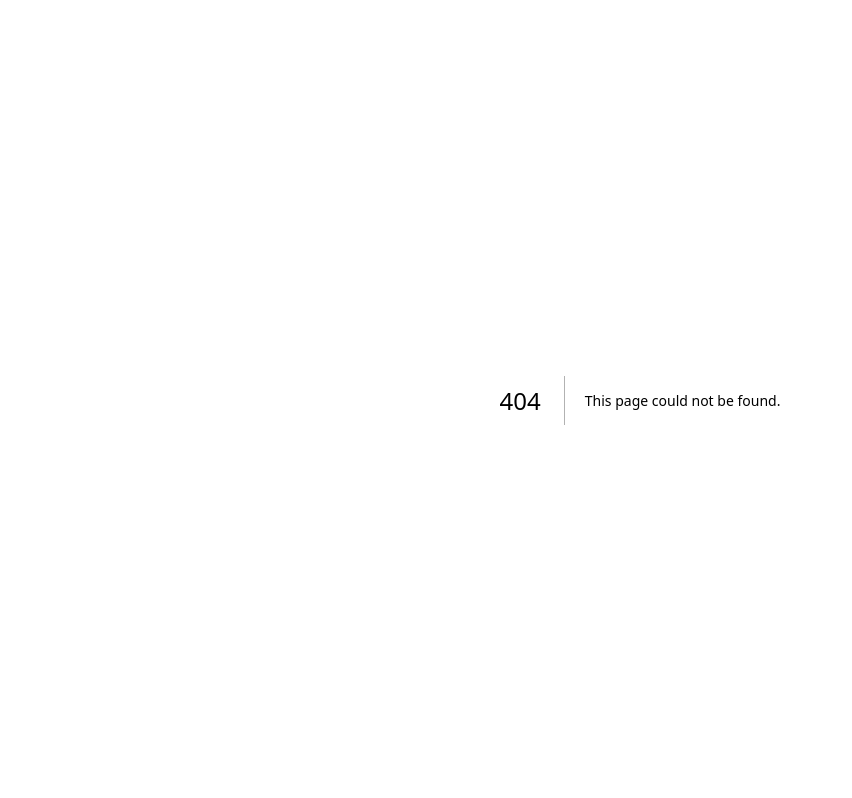
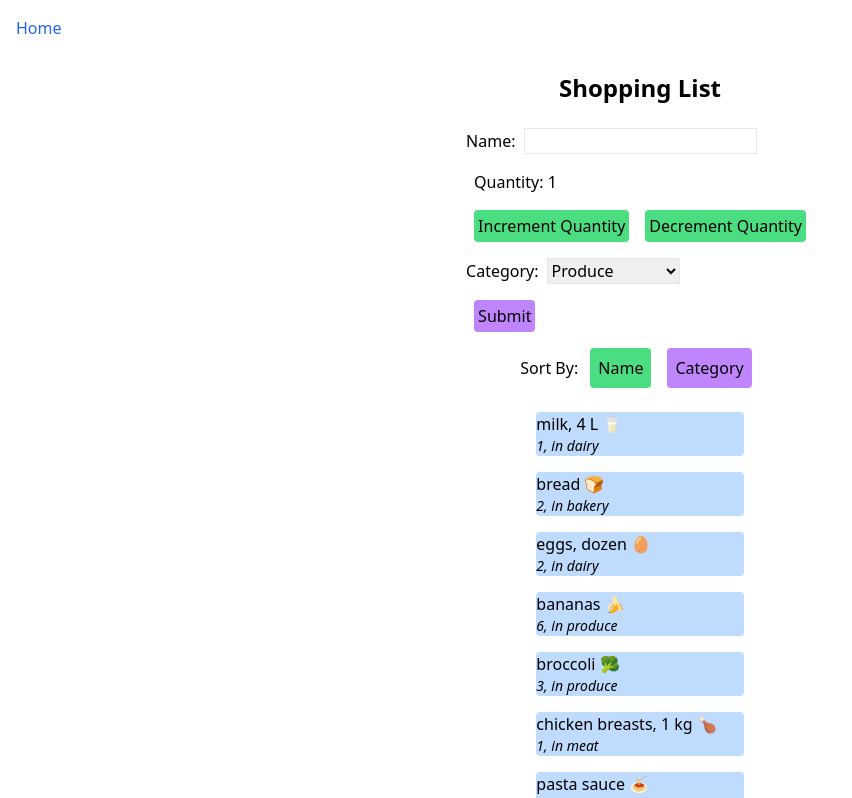
Before and after one commit to MichaelaP18/cprg306-assignments, a Next.js app: page /week-7 in a window 1280 px wide. Before the commit this address had no page. Shown: the top 798 px of the page, without its empty margins (0-852 px from the left). Built offline with nearby package versions, Linux system fonts and the light colour scheme.

Commit message:
Week 7 updates

```diff
--- a/app/page.js
+++ b/app/page.js
@@ -10,6 +10,8 @@ export default function Page() {
         <li className="p-4 hover:text-blue-600"><Link href="/week-4">Week 4</Link></li>
         <li className="p-4 hover:text-blue-600"><Link href="/week-5">Week 5</Link></li>
         <li className="p-4 hover:text-blue-600"><Link href="/week-6">Week 6</Link></li>
+        <li className="p-4 hover:text-blue-600"><Link href="/week-7">Week 7</Link></li>
+        <li className="p-4 hover:text-blue-600"><Link href="/week-8">Week 8</Link></li>
       </ul>
     </div>
   );
--- /dev/null
+++ b/app/week-7/item-list.js
@@ -0,0 +1,48 @@
+import { useState, useEffect } from 'react';
+import Item from './item';
+
+
+
+export default function ItemList({ items }) {
+    const [sortByName, setSortByName] = useState(true);
+    const [sortByCategory, setSortByCategory] = useState(false);
+    const [sortedItems, setSortedItems] = useState([...items]);
+
+    useEffect(() => {
+      setSortedItems([...items]);
+    }, [items]);
+
+
+
+    const handleClick = (sortOption) => {
+      let itemsCopy = [...items];
+        if (sortOption === 'name') {
+          setSortByName(true);
+          setSortByCategory(false);
+          itemsCopy.sort((a, b) => a.name.localeCompare(b.name));
+        } else if (sortOption === 'category') {
+          setSortByName(false);
+          setSortByCategory(true);
+          itemsCopy.sort((a, b) => a.category.localeCompare(b.category));
+        }
+        setSortedItems(itemsCopy);
+      };
+
+
+
+
+  return (
+    <div>
+        <label>Sort By: </label>
+        <button onClick={() => handleClick('name')}  className="bg-green-400 hover:bg-green-600 rounded w-30 p-2 m-2">Name</button>
+        <button onClick={() => handleClick('category')} className="bg-purple-400 hover:bg-purple-600 rounded w-30 p-2 m-2">Category</button>
+        <ul>
+        {sortedItems.map((item) => (
+            <Item key={item.id} name={item.name} quantity={item.quantity} category={item.category} />
+        ))}
+        </ul>
+
+    </div>
+  );
+
+};
--- /dev/null
+++ b/app/week-7/item.js
@@ -0,0 +1,15 @@
+
+
+const Item = ({ name, quantity, category }) => {
+    return (
+      <li>
+        <div className="bg-blue-200 m-4 rounded">
+          <h3>{name}</h3>
+          <p className="text-sm italic">{quantity}, in {category}</p>
+        </div>
+
+      </li>
+    );
+  };
+
+  export default Item;
--- /dev/null
+++ b/app/week-7/items.json
@@ -0,0 +1,74 @@
+[
+    {
+      "id": "1h2GJKH12gkHG31h1H",
+      "name": "milk, 4 L 🥛",
+      "quantity": 1,
+      "category": "dairy"
+    },
+    {
+      "id": "2KJH3k2j3H1k2J3K1H",
+      "name": "bread 🍞",
+      "quantity": 2,
+      "category": "bakery"
+    },
+    {
+      "id": "3h2KJH3k2j3H1k2J3",
+      "name": "eggs, dozen 🥚",
+      "quantity": 2,
+      "category": "dairy"
+    },
+    {
+      "id": "4k2J3K1H2GJKH12gk",
+      "name": "bananas 🍌",
+      "quantity": 6,
+      "category": "produce"
+    },
+    {
+      "id": "5H1h1H2KJH3k2j3H",
+      "name": "broccoli 🥦",
+      "quantity": 3,
+      "category": "produce"
+    },
+    {
+      "id": "6H1k2J3K1H2GJKH1",
+      "name": "chicken breasts, 1 kg 🍗",
+      "quantity": 1,
+      "category": "meat"
+    },
+    {
+      "id": "7gkHG31h1H2KJH3k",
+      "name": "pasta sauce 🍝",
+      "quantity": 3,
+      "category": "canned goods"
+    },
+    {
+      "id": "8j3H1k2J3K1H2GJK",
+      "name": "spaghetti, 454 g 🍝",
+      "quantity": 2,
+      "category": "dry goods"
+    },
+    {
+      "id": "9H12gkHG31h1H2KJ",
+      "name": "toilet paper, 12 pack 🧻",
+      "quantity": 1,
+      "category": "household"
+    },
+    {
+      "id": "10H3k2j3H1k2J3K1",
+      "name": "paper towels, 6 pack",
+      "quantity": 1,
+      "category": "household"
+    },
+    {
+      "id": "11k2J3K1H2GJKH12",
+      "name": "dish soap 🍽️",
+      "quantity": 1,
+      "category": "household"
+    },
+    {
+      "id": "12GJKH12gkHG31h1",
+      "name": "hand soap 🧼",
+      "quantity": 4,
+      "category": "household"
+    }
+  ]
--- /dev/null
+++ b/app/week-7/new-item.js
@@ -0,0 +1,84 @@
+"use client";
+
+import React, { useState } from 'react';
+
+export default function NewItem({ onAddItem }) {
+
+const [name, setName] = useState("");
+const [quantity, setQuantity] = useState(1);
+const [category, setCategory] = useState("Produce");
+
+const generateId = () => {
+    return '_' + Math.random().toString(36).substring(2, 9);
+};
+
+const handleSubmit = (e) => {
+    e.preventDefault();
+
+    const newItem = {
+        id: generateId(),
+        name: name,
+        quantity: quantity,
+        category: category,
+    };
+
+    onAddItem(newItem);
+    setName("");
+    setQuantity(1);
+    setCategory("produce");
+};
+
+    const Increment = () => {
+        setQuantity(prevQuantity => {
+            if (prevQuantity < 20) {
+                return prevQuantity + 1;
+            }
+            return prevQuantity;
+        });
+    }
+
+    const Decrement = () => {
+        setQuantity(prevQuantity => {
+            if (prevQuantity > 1) {
+                return prevQuantity - 1;
+            }
+            return prevQuantity;
+        });
+    }
+
+    return (
+        <form onSubmit={handleSubmit}>
+            <div>
+                <label>
+                    Name:
+                    <input className="border border-black-800 m-2" id="name" type="text" value={name} onChange={(e) => setName(e.target.value)} required />
+                </label>
+            </div>
+            <div>
+                <p className="m-2" type="number" value={quantity} onChange={(e) => setQuantity(Number(e.target.value))} min="1">Quantity: {quantity}</p>
+                <button type="button" className="bg-green-400 hover:bg-green-600 text-write w-30 rounded p-1 m-2" onClick={Increment}>Increment Quantity</button>
+
+                <button type="button" className="bg-green-400 hover:bg-green-600 text-write w-30 rounded p-1 m-2" onClick={Decrement}>Decrement Quantity</button>
+            </div>
+            <div>
+                <label>
+                    Category:
+                </label>
+                    <select className="border border-black-800 m-2" id="category" value={category} onChange={(e) => setCategory(e.target.value)}>
+                        <option value="Produce">Produce</option>
+                        <option value="Dairy">Dairy</option>
+                        <option value="Bakery">Bakery</option>
+                        <option value="Meat">Meat</option>
+                        <option value="Frozen Foods">Frozen Foods</option>
+                        <option value="Canned Goods">Canned Goods</option>
+                        <option value="Dry Goods">Dry Goods</option>
+                        <option value="Beverages">Beverages</option>
+                        <option value="Snacks">Snacks</option>
+                        <option value="Household">Household</option>
+                        <option value="Other">Other</option>
+                    </select>
+            </div>
+            <button className="bg-purple-400 hover:bg-purple-600 text-write w-30 rounded p-1 m-2" type="Submit">Submit</button>
+        </form>
+    );
+}
--- /dev/null
+++ b/app/week-7/page.js
@@ -0,0 +1,29 @@
+"use client";
+
+import { useState } from 'react';
+import ItemList from './item-list';
+import NewItem from './new-item';
+import itemsData from './items';
+import Link from "next/link";
+
+const Page = () => {
+  const [items, setItems] = useState(itemsData);
+
+  const handleAddItem = (newItem) => {
+    setItems([...items, newItem]);
+    };
+
+  return (
+    <main>
+      <ul><li className="p-4 text-left hover:text-blue-600"><Link href="http://localhost:3000/">Home</Link></li></ul>
+      <div className="flex flex-col items-center p-4">
+      <h1 className="text-2xl font-bold mb-4">Shopping List</h1>
+      <NewItem onAddItem={handleAddItem} />
+      <ItemList items={items}/>
+
+      </div>
+    </main>
+  );
+};
+
+export default Page;
```
